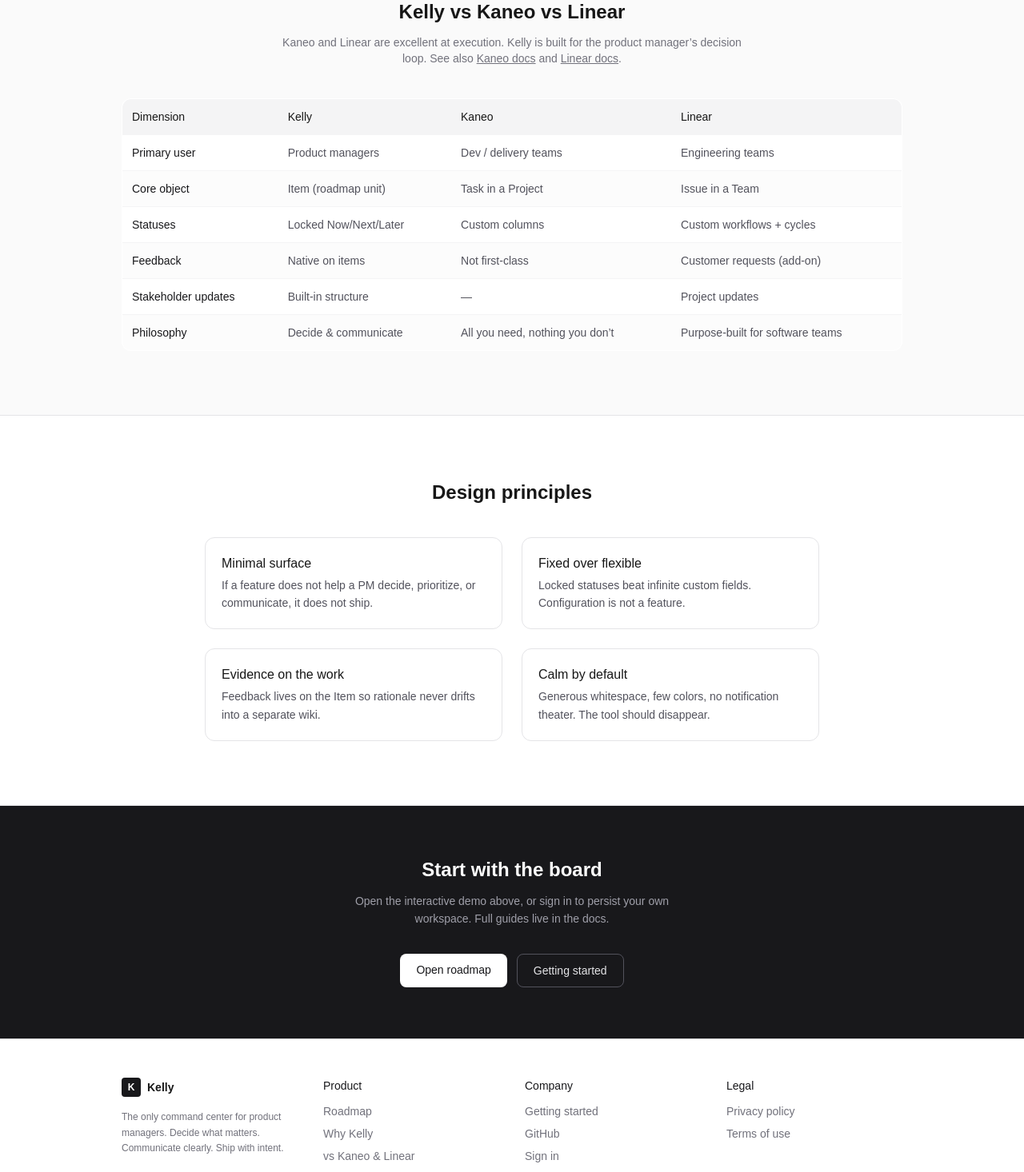
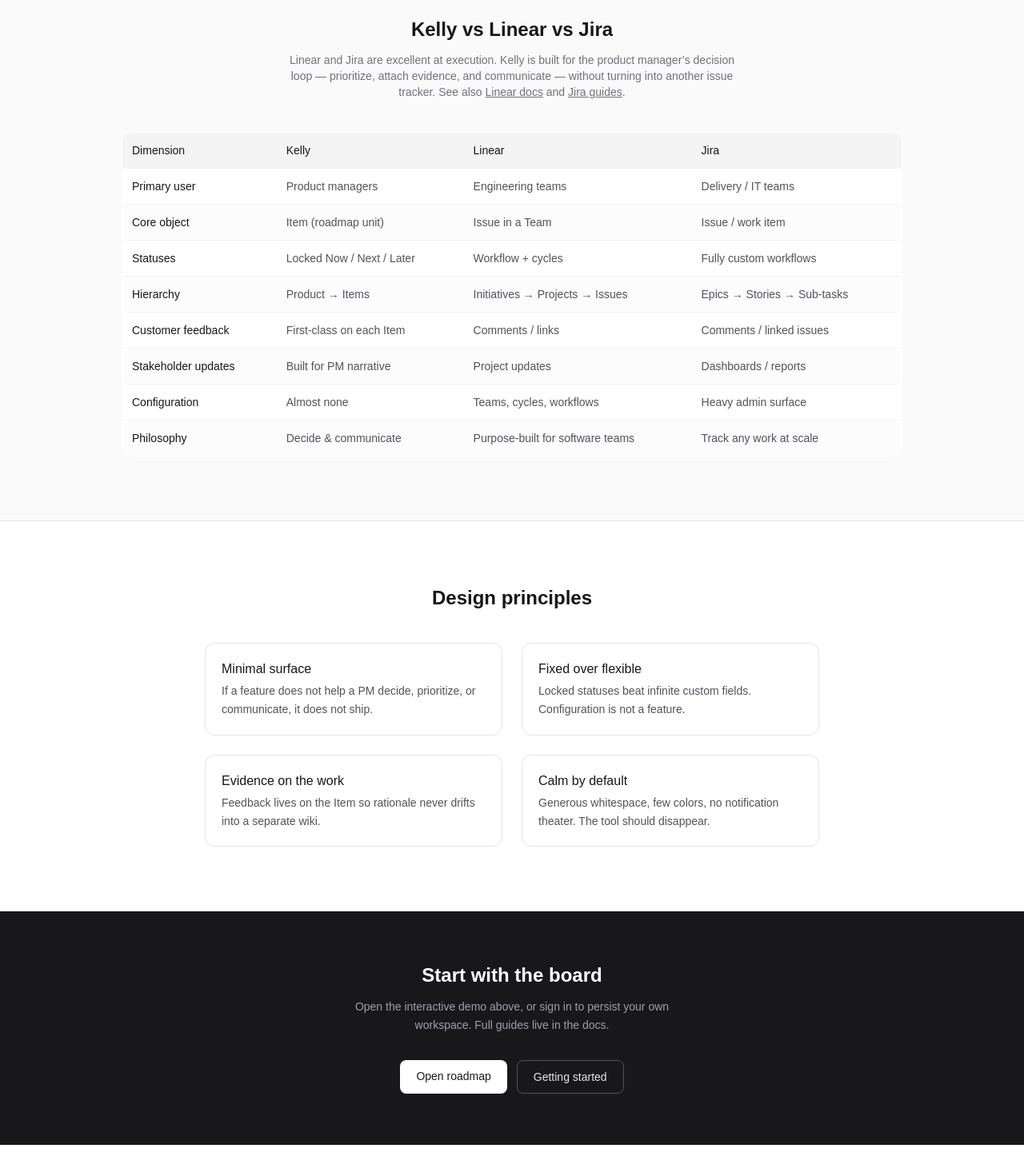
Before and after one commit to ohkariku-boop/kelly, a Next.js app: page / in a window 1280 px wide. Shown: the part 2520-3986 px from the top of the page at 80% size. Built offline with nearby package versions, Linux system fonts and the light colour scheme.

Commit message:
Compare Kelly vs Linear vs Jira (not Kaneo) on homepage and docs

```diff
--- a/src/app/docs/team/page.tsx
+++ b/src/app/docs/team/page.tsx
@@ -51,12 +51,12 @@ export default function TeamDocs() {
           </li>
           <li>Invitee signs in with the invited email and accepts.</li>
         </ol>
-        <h2 className="text-lg font-semibold text-zinc-900 pt-4">vs Kaneo</h2>
+        <h2 className="text-lg font-semibold text-zinc-900 pt-4">vs Linear & Jira</h2>
         <p>
-          Kaneo is built as a multi-user execution tracker with invites, roles, and
-          shared boards from day one. Kelly starts as a PM command center and adds
-          the same class of workspace membership so a small product group can share
-          prioritization — without becoming a full delivery tool.
+          Linear and Jira are built as multi-user execution trackers with rich
+          workflows, cycles, and issue hierarchies. Kelly stays a PM command
+          center: shared prioritization for a small product group, without becoming
+          another delivery tool.
         </p>
         <p className="pt-6">
           <Link href="/docs" className="underline">
--- a/src/app/page.tsx
+++ b/src/app/page.tsx
@@ -135,11 +135,11 @@ export default function Home() {
                 <p className="text-xs font-semibold uppercase tracking-wider text-zinc-400 mb-2">
                   Principle
                 </p>
-                <h3 className="font-medium mb-2">Fewer objects than Kaneo</h3>
+                <h3 className="font-medium mb-2">Fewer objects than Jira & Linear</h3>
                 <p className="text-sm text-zinc-600 leading-relaxed">
-                  Kaneo proved project tools can stay minimal. Kelly goes further
-                  for PMs: one unit of work (Item), locked Now/Next/Later, optional
-                  goals — no initiative hierarchy to maintain.
+                  Jira and Linear excel at delivery workflows. Kelly stays on the
+                  PM side: one unit of work (Item), locked Now/Next/Later, optional
+                  goals — no issue types, cycles, or initiative hierarchy to maintain.
                 </p>
               </div>
               <div className="bg-white border border-zinc-200 rounded-xl p-6">
@@ -220,17 +220,18 @@ export default function Home() {
         <section id="compare" className="border-t border-zinc-200 bg-zinc-50">
           <div className="max-w-5xl mx-auto px-6 py-20">
             <h2 className="text-2xl font-semibold text-center mb-3">
-              Kelly vs Kaneo vs Linear
+              Kelly vs Linear vs Jira
             </h2>
             <p className="text-sm text-zinc-500 text-center max-w-xl mx-auto mb-10">
-              Kaneo and Linear are excellent at execution. Kelly is built for the
-              product manager’s decision loop. See also{' '}
-              <a href="https://kaneo.app/docs/core" className="underline hover:text-zinc-800" target="_blank" rel="noreferrer">
-                Kaneo docs
+              Linear and Jira are excellent at execution. Kelly is built for the
+              product manager’s decision loop — prioritize, attach evidence, and
+              communicate — without turning into another issue tracker. See also{' '}
+              <a href="https://linear.app/docs" className="underline hover:text-zinc-800" target="_blank" rel="noreferrer">
+                Linear docs
               </a>{' '}
               and{' '}
-              <a href="https://linear.app/docs" className="underline hover:text-zinc-800" target="_blank" rel="noreferrer">
-                Linear docs
+              <a href="https://www.atlassian.com/software/jira/guides" className="underline hover:text-zinc-800" target="_blank" rel="noreferrer">
+                Jira guides
               </a>
               .
             </p>
@@ -240,46 +241,58 @@ export default function Home() {
                   <tr className="bg-zinc-100 text-left">
                     <th className="p-3 font-medium">Dimension</th>
                     <th className="p-3 font-medium">Kelly</th>
-                    <th className="p-3 font-medium">Kaneo</th>
                     <th className="p-3 font-medium">Linear</th>
+                    <th className="p-3 font-medium">Jira</th>
                   </tr>
                 </thead>
                 <tbody className="text-zinc-600">
                   <tr className="border-t border-zinc-100">
                     <td className="p-3 font-medium text-zinc-900">Primary user</td>
                     <td className="p-3">Product managers</td>
-                    <td className="p-3">Dev / delivery teams</td>
                     <td className="p-3">Engineering teams</td>
+                    <td className="p-3">Delivery / IT teams</td>
                   </tr>
                   <tr className="border-t border-zinc-100 bg-zinc-50/50">
                     <td className="p-3 font-medium text-zinc-900">Core object</td>
                     <td className="p-3">Item (roadmap unit)</td>
-                    <td className="p-3">Task in a Project</td>
                     <td className="p-3">Issue in a Team</td>
+                    <td className="p-3">Issue / work item</td>
                   </tr>
                   <tr className="border-t border-zinc-100">
                     <td className="p-3 font-medium text-zinc-900">Statuses</td>
-                    <td className="p-3">Locked Now/Next/Later</td>
-                    <td className="p-3">Custom columns</td>
-                    <td className="p-3">Custom workflows + cycles</td>
+                    <td className="p-3">Locked Now / Next / Later</td>
+                    <td className="p-3">Workflow + cycles</td>
+                    <td className="p-3">Fully custom workflows</td>
                   </tr>
                   <tr className="border-t border-zinc-100 bg-zinc-50/50">
-                    <td className="p-3 font-medium text-zinc-900">Feedback</td>
-                    <td className="p-3">Native on items</td>
-                    <td className="p-3">Not first-class</td>
-                    <td className="p-3">Customer requests (add-on)</td>
+                    <td className="p-3 font-medium text-zinc-900">Hierarchy</td>
+                    <td className="p-3">Product → Items</td>
+                    <td className="p-3">Initiatives → Projects → Issues</td>
+                    <td className="p-3">Epics → Stories → Sub-tasks</td>
                   </tr>
                   <tr className="border-t border-zinc-100">
+                    <td className="p-3 font-medium text-zinc-900">Customer feedback</td>
+                    <td className="p-3">First-class on each Item</td>
+                    <td className="p-3">Comments / links</td>
+                    <td className="p-3">Comments / linked issues</td>
+                  </tr>
+                  <tr className="border-t border-zinc-100 bg-zinc-50/50">
                     <td className="p-3 font-medium text-zinc-900">Stakeholder updates</td>
-                    <td className="p-3">Built-in structure</td>
-                    <td className="p-3">—</td>
+                    <td className="p-3">Built for PM narrative</td>
                     <td className="p-3">Project updates</td>
+                    <td className="p-3">Dashboards / reports</td>
+                  </tr>
+                  <tr className="border-t border-zinc-100">
+                    <td className="p-3 font-medium text-zinc-900">Configuration</td>
+                    <td className="p-3">Almost none</td>
+                    <td className="p-3">Teams, cycles, workflows</td>
+                    <td className="p-3">Heavy admin surface</td>
                   </tr>
                   <tr className="border-t border-zinc-100 bg-zinc-50/50">
                     <td className="p-3 font-medium text-zinc-900">Philosophy</td>
                     <td className="p-3">Decide & communicate</td>
-                    <td className="p-3">All you need, nothing you don’t</td>
                     <td className="p-3">Purpose-built for software teams</td>
+                    <td className="p-3">Track any work at scale</td>
                   </tr>
                 </tbody>
               </table>
--- a/src/components/SiteFooter.tsx
+++ b/src/components/SiteFooter.tsx
@@ -32,7 +32,7 @@ export function SiteFooter() {
               </li>
               <li>
                 <Link href="/#compare" className="hover:text-zinc-900">
-                  vs Kaneo & Linear
+                  vs Linear & Jira
                 </Link>
               </li>
               <li>
@@ -86,15 +86,15 @@ export function SiteFooter() {
         <div className="mt-10 pt-6 border-t border-zinc-100 flex flex-col sm:flex-row justify-between gap-2 text-xs text-zinc-400">
           <p>© {new Date().getFullYear()} Kelly. Built for product managers.</p>
           <p>
-            Inspired by the restraint of{' '}
-            <a href="https://kaneo.app" className="underline hover:text-zinc-600" target="_blank" rel="noreferrer">
-              Kaneo
-            </a>{' '}
-            and the craft of{' '}
+            Built for prioritization and communication — not for replacing{' '}
             <a href="https://linear.app" className="underline hover:text-zinc-600" target="_blank" rel="noreferrer">
               Linear
-            </a>
-            — focused on the PM job.
+            </a>{' '}
+            or{' '}
+            <a href="https://www.atlassian.com/software/jira" className="underline hover:text-zinc-600" target="_blank" rel="noreferrer">
+              Jira
+            </a>{' '}
+            on delivery.
           </p>
         </div>
       </div>
```
